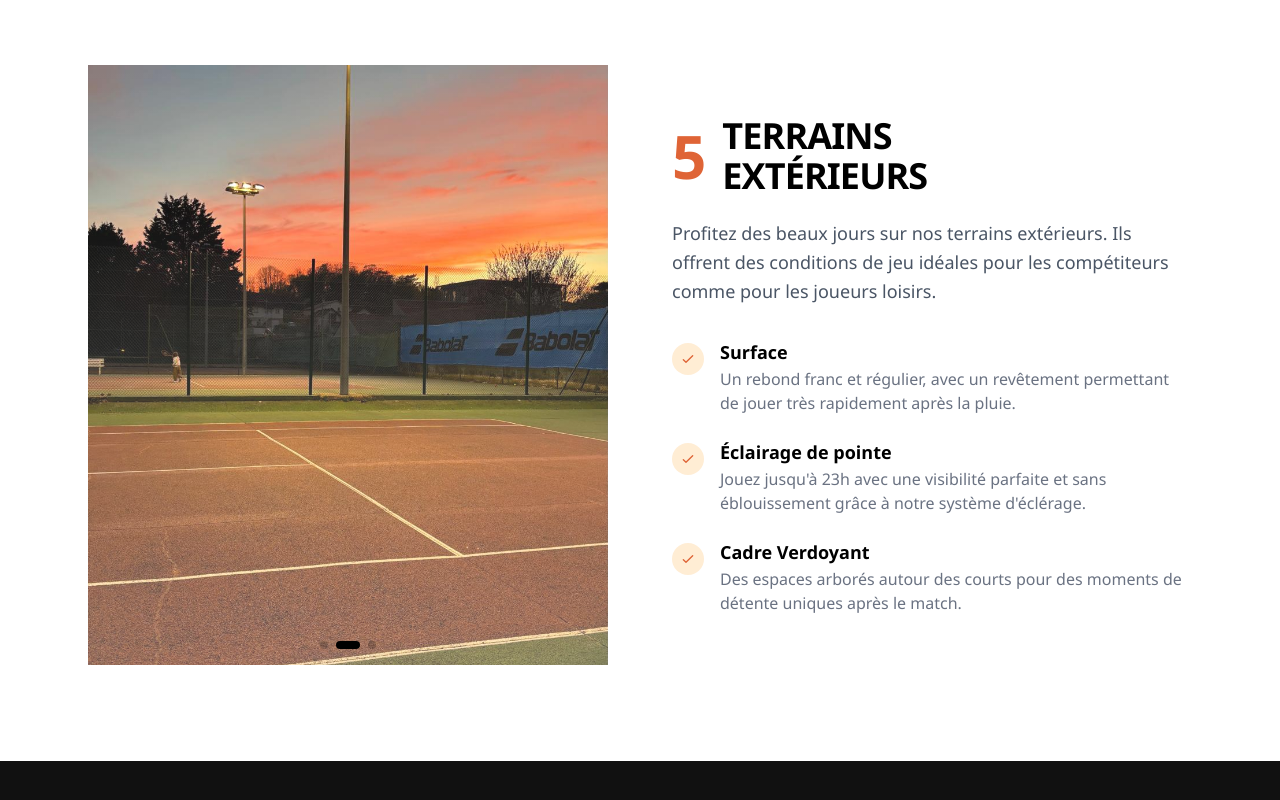
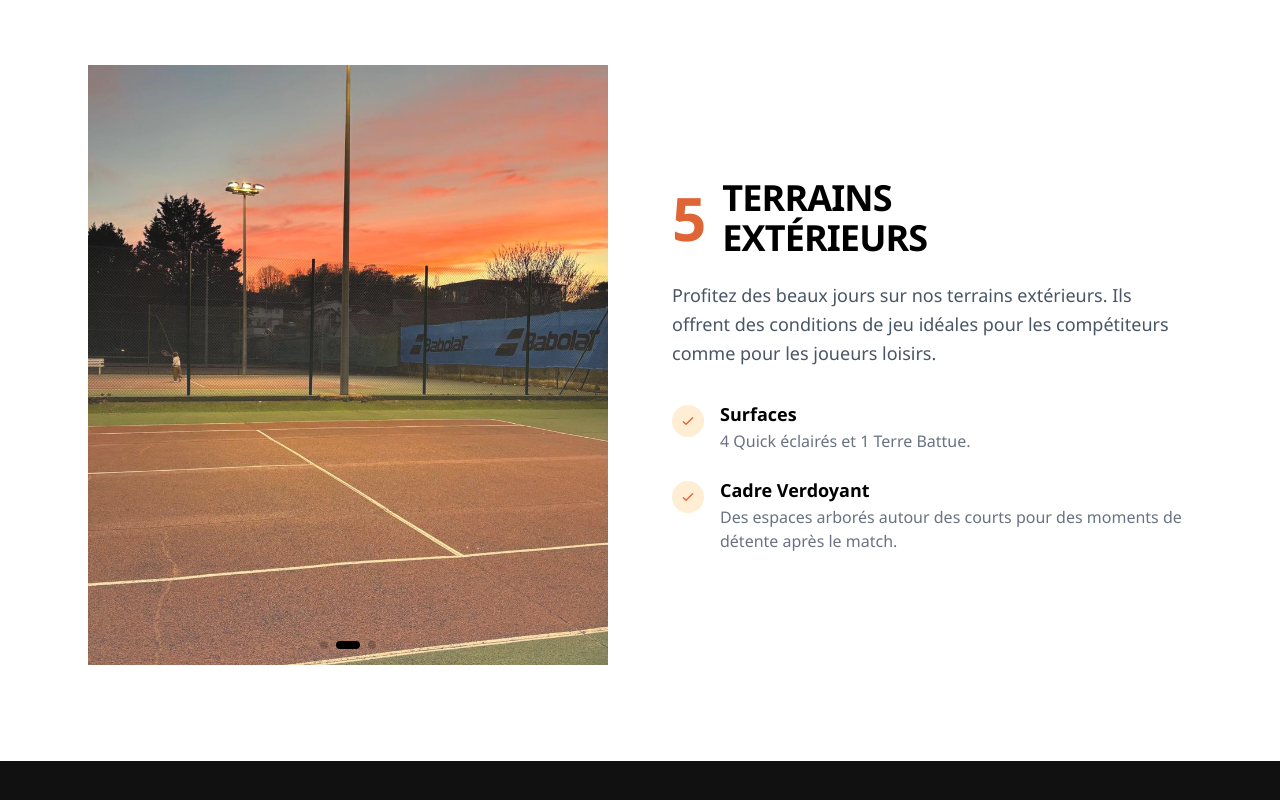
Before and after one commit to Droopy16a/tcv, a Next.js app: page /terrains in a window 1280 px wide. Shown: the part 482-1282 px from the top of the page. Built offline with nearby package versions, Linux system fonts and the light colour scheme; a web font is replaced by a local one.

Commit message:
surfaces

```diff
--- a/app/(public)/terrains/page.tsx
+++ b/app/(public)/terrains/page.tsx
@@ -87,26 +87,26 @@ export default function TerrainsPage() {
                     <svg className="w-4 h-4 text-[#DF6436]" fill="none" viewBox="0 0 24 24" stroke="currentColor"><path strokeLinecap="round" strokeLinejoin="round" strokeWidth={2} d="M5 13l4 4L19 7" /></svg>
                   </div>
                   <div>
-                    <h4 className="font-bold text-lg text-black">Surface</h4>
-                    <p className="font-light text-gray-500">Un rebond franc et régulier, avec un revêtement permettant de jouer très rapidement après la pluie.</p>
+                    <h4 className="font-bold text-lg text-black">Surfaces</h4>
+                    <p className="font-light text-gray-500">4 Quick éclairés et 1 Terre Battue.</p>
                   </div>
                 </motion.li>
-                <motion.li variants={fadeIn} className="flex items-start gap-4">
-                  <div className="w-8 h-8 rounded-full bg-orange-100 flex items-center justify-center shrink-0 mt-1">
+                {/* <motion.li variants={fadeIn} className="flex items-start gap-4"> */}
+                  {/* <div className="w-8 h-8 rounded-full bg-orange-100 flex items-center justify-center shrink-0 mt-1">
                     <svg className="w-4 h-4 text-[#DF6436]" fill="none" viewBox="0 0 24 24" stroke="currentColor"><path strokeLinecap="round" strokeLinejoin="round" strokeWidth={2} d="M5 13l4 4L19 7" /></svg>
-                  </div>
-                  <div>
+                  </div> */}
+                  {/* <div>
                     <h4 className="font-bold text-lg text-black">Éclairage de pointe</h4>
                     <p className="font-light text-gray-500">Jouez jusqu'à 23h avec une visibilité parfaite et sans éblouissement grâce à notre système d'éclérage.</p>
-                  </div>
-                </motion.li>
+                  </div> */}
+                {/* </motion.li> */}
                 <motion.li variants={fadeIn} className="flex items-start gap-4">
                   <div className="w-8 h-8 rounded-full bg-orange-100 flex items-center justify-center shrink-0 mt-1">
                     <svg className="w-4 h-4 text-[#DF6436]" fill="none" viewBox="0 0 24 24" stroke="currentColor"><path strokeLinecap="round" strokeLinejoin="round" strokeWidth={2} d="M5 13l4 4L19 7" /></svg>
                   </div>
                   <div>
                     <h4 className="font-bold text-lg text-black">Cadre Verdoyant</h4>
-                    <p className="font-light text-gray-500">Des espaces arborés autour des courts pour des moments de détente uniques après le match.</p>
+                    <p className="font-light text-gray-500">Des espaces arborés autour des courts pour des moments de détente après le match.</p>
                   </div>
                 </motion.li>
               </motion.ul>
```
Also changed, not shown: public/images/terrain_couvert_l_0.jpeg (renamed from public/images/terrain_couverts_l_0.jpeg).
